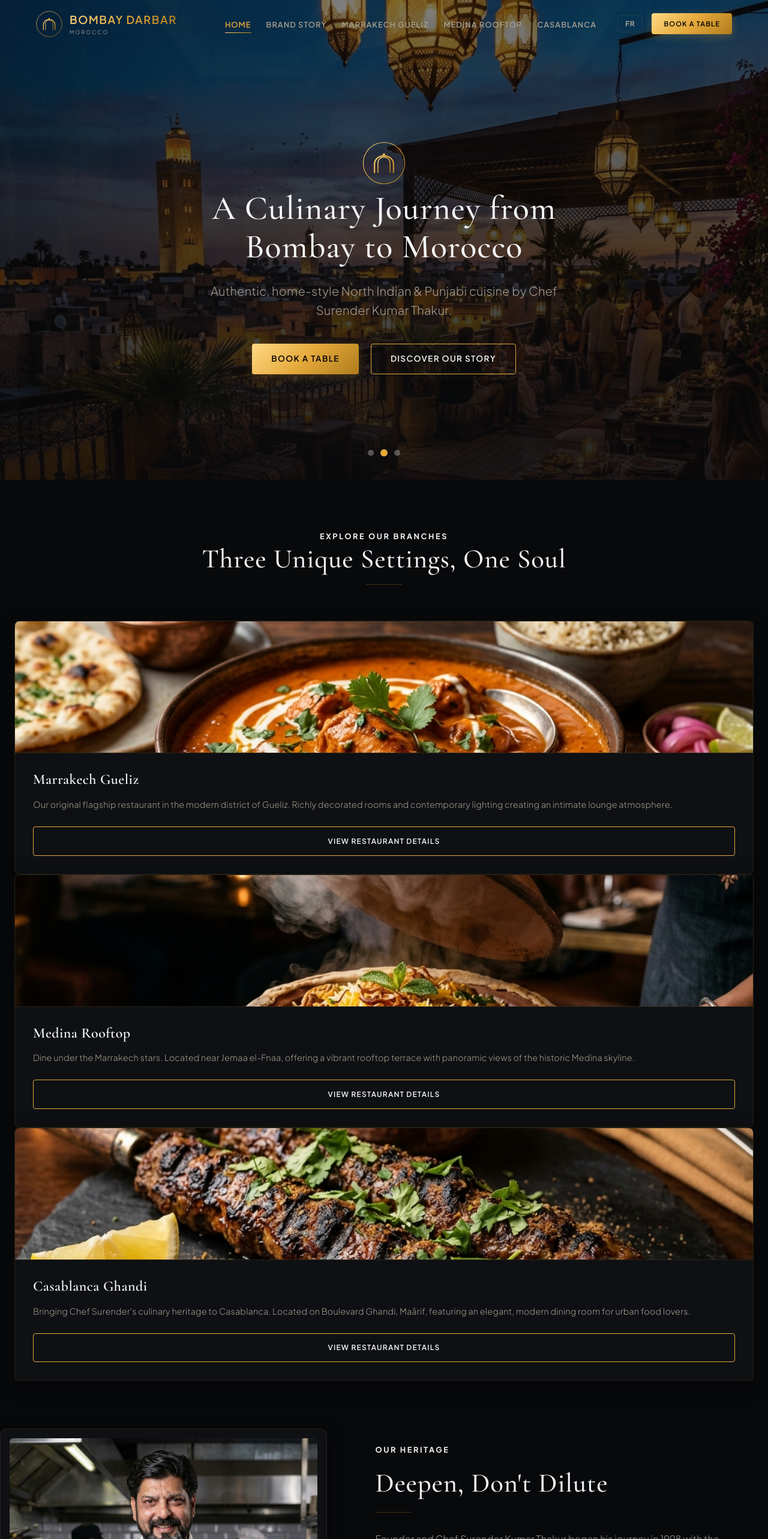
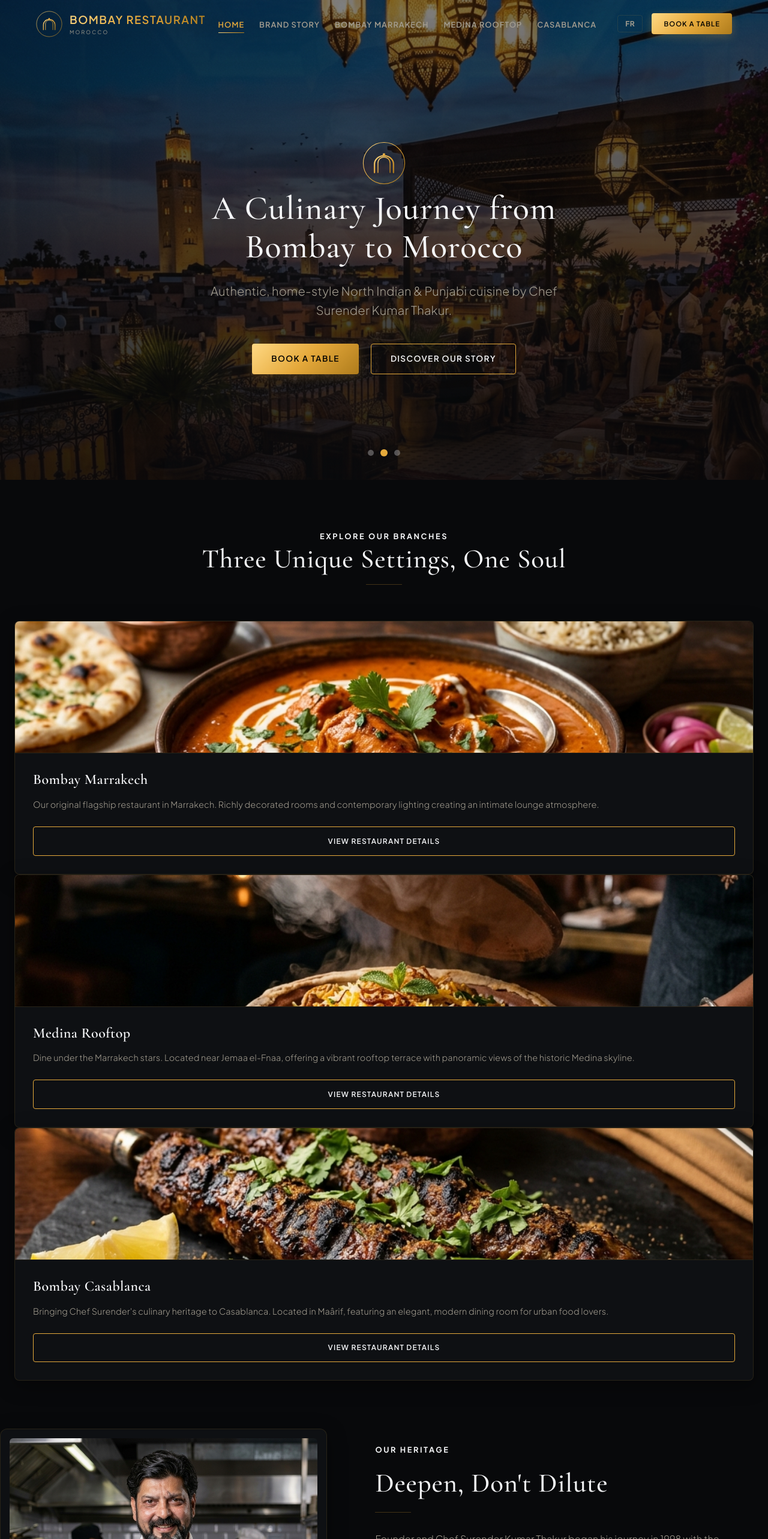
Before and after one commit to mathuryashash/Bombaydar, a Next.js app: page / in a window 1280 px wide. Shown: the top 2566 px of the page at 60% size. Built offline with nearby package versions, Linux system fonts and the light colour scheme.

Commit message:
Rebrand to Bombay Restaurant, Bombay Marrakech, and Bombay Casablanca

```diff
--- a/src/app/layout.tsx
+++ b/src/app/layout.tsx
@@ -5,15 +5,15 @@
 import Footer from "@/components/Footer";
 
 export const metadata: Metadata = {
-  title: "Bombay Darbar | Authentic Indian Cuisine in Morocco",
-  description: "Experience authentic, home-style North Indian & Punjabi cuisine by Chef Surender Kumar Thakur. Visit us in Marrakech (Gueliz & Medina Rooftop) and Casablanca.",
-  keywords: "Indian restaurant Marrakech, Medina rooftop dining, Indian restaurant Casablanca, halal Indian food Morocco, Chef Surender Kumar, Bombay Marrakech, Bombay Medina, Bombay Ghandi",
+  title: "Bombay Restaurant | Authentic Indian Cuisine in Morocco",
+  description: "Experience authentic, home-style North Indian & Punjabi cuisine by Chef Surender Kumar Thakur. Visit us in Marrakech (Bombay Marrakech & Medina Rooftop) and Casablanca.",
+  keywords: "Indian restaurant Marrakech, Medina rooftop dining, Indian restaurant Casablanca, halal Indian food Morocco, Chef Surender Kumar, Bombay Marrakech, Bombay Medina, Bombay Casablanca",
   authors: [{ name: "Chef Surender Kumar Thakur" }],
   openGraph: {
-    title: "Bombay Darbar | Authentic Indian Cuisine in Morocco",
-    description: "Experience authentic home-style North Indian & Punjabi cuisine by Chef Surender Kumar Thakur. Visit us in Marrakech (Gueliz & Medina Rooftop) and Casablanca.",
+    title: "Bombay Restaurant | Authentic Indian Cuisine in Morocco",
+    description: "Experience authentic home-style North Indian & Punjabi cuisine by Chef Surender Kumar Thakur. Visit us in Marrakech (Bombay Marrakech & Medina Rooftop) and Casablanca.",
     url: "https://bombaydar.com",
-    siteName: "Bombay Darbar",
+    siteName: "Bombay Restaurant",
     locale: "en_US",
     type: "website",
   },
--- a/src/app/page.tsx
+++ b/src/app/page.tsx
@@ -51,24 +51,24 @@
       FR: "Le fondateur et chef Surender Kumar Thakur a débuté son parcours en 1998 au sein du prestigieux groupe Oberoi au Trident Udaipur et à l'Oberoi Udaivilas. Après un passage marquant à Bombay Dreams à Hong Kong, il arrive au Maroc en 2004, introduisant pour la première fois dans le Royaume les techniques traditionnelles du tandoor en terre cuite et une authentique cuisine familiale indienne."
     },
     storyText2: {
-      EN: "For over two decades, Chef Surender has operated continuously in Marrakech, expanding from our original Gueliz venue to a stunning Medina rooftop overlook, and now to Boulevard Ghandi, Casablanca. We do not compromise on spices, ingredients, or methods. Our signature chicken biryani is still slow-cooked and served in individually sealed clay pots, just as it was in Punjab generations ago.",
-      FR: "Depuis plus de deux décennies, le Chef Surender exerce continuellement à Marrakech, s'étendant de notre établissement historique de Gueliz à un magnifique toit-terrasse surplombant la Médina, et aujourd'hui au Boulevard Ghandi à Casablanca. Nous ne faisons aucun compromis sur les épices, les ingrédients ou les méthodes. Notre biryani signature au poulet est toujours mijoté et servi dans des pots en terre cuite scellés, comme au Pendjab il y a des générations."
+      EN: "For over two decades, Chef Surender has operated continuously in Marrakech, expanding from our original Marrakech venue to a stunning Medina rooftop overlook, and now to Casablanca. We do not compromise on spices, ingredients, or methods. Our signature chicken biryani is still slow-cooked and served in individually sealed clay pots, just as it was in Punjab generations ago.",
+      FR: "Depuis plus de deux décennies, le Chef Surender exerce continuellement à Marrakech, s'étendant de notre établissement historique de Marrakech à un magnifique toit-terrasse surplombant la Médina, et aujourd'hui à Casablanca. Nous ne faisons aucun compromis sur les épices, les ingrédients ou les méthodes. Notre biryani signature au poulet est toujours mijoté et servi dans des pots en terre cuite scellés, comme au Pendjab il y a des générations."
     },
 
     // Locations Selection
     locationsLabel: { EN: "Explore Our Branches", FR: "Explorez Nos Restaurants" },
     locationsTitle: { EN: "Three Unique Settings, One Soul", FR: "Trois Cadres Uniques, Une Seule Âme" },
     guelizDesc: {
-      EN: "Our original flagship restaurant in the modern district of Gueliz. Richly decorated rooms and contemporary lighting creating an intimate lounge atmosphere.",
-      FR: "Notre restaurant historique dans le quartier moderne de Gueliz. Des salons richement décorés et un éclairage contemporain créant une atmosphère de lounge intime."
+      EN: "Our original flagship restaurant in Marrakech. Richly decorated rooms and contemporary lighting creating an intimate lounge atmosphere.",
+      FR: "Notre restaurant historique dans Marrakech. Des salons richement décorés et un éclairage contemporain créant une atmosphère de lounge intime."
     },
     medinaDesc: {
       EN: "Dine under the Marrakech stars. Located near Jemaa el-Fnaa, offering a vibrant rooftop terrace with panoramic views of the historic Medina skyline.",
       FR: "Dînez sous les étoiles de Marrakech. Situé près de Jemaa el-Fnaa, offrant une terrasse animée sur le toit avec vue panoramique sur la Médina historique."
     },
     casaDesc: {
-      EN: "Bringing Chef Surender's culinary heritage to Casablanca. Located on Boulevard Ghandi, Maârif, featuring an elegant, modern dining room for urban food lovers.",
-      FR: "Apportant l'héritage culinaire du Chef Surender à Casablanca. Situé sur le Boulevard Ghandi, Maârif, offrant une salle élégante pour les passionnés de gastronomie."
+      EN: "Bringing Chef Surender's culinary heritage to Casablanca. Located in Maârif, featuring an elegant, modern dining room for urban food lovers.",
+      FR: "Apportant l'héritage culinaire du Chef Surender à Casablanca. Situé à Maârif, offrant une salle élégante pour les passionnés de gastronomie."
     },
     viewBranch: { EN: "View Restaurant Details", FR: "Voir les Détails" },
 
@@ -84,7 +84,7 @@
         FR: "La meilleure cuisine indienne que j'ai goûtée en dehors de l'Inde. Le biryani au poulet en pot d'argile était incroyablement parfumé et savoureux, et le naan au fromage était chaud et frais. Une hospitalité exceptionnelle du Chef Surender !"
       },
       author: "Amina K. (Google Review)",
-      branch: { EN: "Marrakech Gueliz", FR: "Marrakech Gueliz" }
+      branch: { EN: "Bombay Marrakech", FR: "Bombay Marrakech" }
     },
     {
       text: {
@@ -100,7 +100,7 @@
         FR: "Le biryani au poulet et les plats au poulet façon sizzler sont incroyables ! Des saveurs authentiques de l'Inde du Nord avec une super ambiance."
       },
       author: "Sophie T. (Google Review)",
-      branch: { EN: "Marrakech Gueliz", FR: "Marrakech Gueliz" }
+      branch: { EN: "Bombay Marrakech", FR: "Bombay Marrakech" }
     },
     {
       text: {
@@ -108,7 +108,7 @@
         FR: "Des entrées et pains naan magnifiquement cuisinés. La décoration est élégante et chaleureuse. Excellent service."
       },
       author: "Mark R. (Tripadvisor)",
-      branch: { EN: "Casablanca Ghandi", FR: "Casablanca Ghandi" }
+      branch: { EN: "Bombay Casablanca", FR: "Bombay Casablanca" }
     },
     {
       text: {
@@ -168,10 +168,10 @@
             {/* Gueliz */}
             <div className="branch-card glass-panel">
               <div className="branch-img-container">
-                <Image src="/images/butter_chicken_hd.png" alt="Gueliz dining" width={400} height={250} className="branch-img" />
+                <Image src="/images/butter_chicken_hd.png" alt="Bombay Marrakech dining" width={400} height={250} className="branch-img" />
               </div>
               <div className="branch-card-content">
-                <h3 className="branch-name font-serif">Marrakech Gueliz</h3>
+                <h3 className="branch-name font-serif">Bombay Marrakech</h3>
                 <p className="branch-desc">{copy.guelizDesc[lang]}</p>
                 <div className="branch-actions">
                   <Link href="/locations/gueliz" className="btn-secondary branch-btn">{copy.viewBranch[lang]}</Link>
@@ -199,7 +199,7 @@
                 <Image src="/images/seekh_kebab_hd.png" alt="Casablanca dining" width={400} height={250} className="branch-img" />
               </div>
               <div className="branch-card-content">
-                <h3 className="branch-name font-serif">Casablanca Ghandi</h3>
+                <h3 className="branch-name font-serif">Bombay Casablanca</h3>
                 <p className="branch-desc">{copy.casaDesc[lang]}</p>
                 <div className="branch-actions">
                   <Link href="/locations/casablanca" className="btn-secondary branch-btn">{copy.viewBranch[lang]}</Link>
--- a/src/components/BookingWidget.tsx
+++ b/src/components/BookingWidget.tsx
@@ -29,14 +29,14 @@
   }, []);
 
   const locationLabels: Record<string, { EN: string; FR: string }> = {
-    gueliz: { EN: 'Marrakech Gueliz (Original)', FR: 'Marrakech Gueliz (Original)' },
+    gueliz: { EN: 'Bombay Marrakech', FR: 'Bombay Marrakech' },
     medina: { EN: 'Bombay Medina Rooftop', FR: 'Bombay Médina Rooftop' },
-    casablanca: { EN: 'Ghandi, Casablanca', FR: 'Ghandi, Casablanca' }
+    casablanca: { EN: 'Bombay Casablanca', FR: 'Bombay Casablanca' }
   };
 
   const handleWhatsAppBooking = () => {
     const formattedLocation = locationLabels[location][lang];
-    const text = `Hello Bombay Darbar, I would like to book a table for ${guests} guests at ${formattedLocation} on ${date} at ${time}. Please confirm my booking. Thank you!`;
+    const text = `Hello Bombay Restaurant, I would like to book a table for ${guests} guests at ${formattedLocation} on ${date} at ${time}. Please confirm my booking. Thank you!`;
     const encodedText = encodeURIComponent(text);
     const whatsappUrl = `https://wa.me/212613727362?text=${encodedText}`;
     window.open(whatsappUrl, '_blank');
@@ -128,7 +128,7 @@
 
             {location === 'gueliz' && (
               <div className="cash-notice">
-                ⚠️ {lang === 'EN' ? 'Note: Our Gueliz branch operates on cash-only payments.' : 'Note : Notre restaurant de Gueliz accepte uniquement les espèces.'}
+                ⚠️ {lang === 'EN' ? 'Note: Our Marrakech branch operates on cash-only payments.' : 'Note : Notre restaurant de Marrakech accepte uniquement les espèces.'}
               </div>
             )}
 
@@ -204,7 +204,7 @@
 
                 {location === 'gueliz' && (
                   <div className="cash-notice">
-                    ⚠️ {lang === 'EN' ? 'Note: Our Gueliz branch operates on cash-only payments.' : 'Note : Notre restaurant de Gueliz accepte uniquement les espèces.'}
+                    ⚠️ {lang === 'EN' ? 'Note: Our Marrakech branch operates on cash-only payments.' : 'Note : Notre restaurant de Marrakech accepte uniquement les espèces.'}
                   </div>
                 )}
 
--- a/src/components/Footer.tsx
+++ b/src/components/Footer.tsx
@@ -47,7 +47,7 @@
           <Link href="/" className="footer-logo">
             <Logo size={54} />
             <div className="logo-text-wrapper">
-              <span className="logo-title font-serif gold-text">BOMBAY DARBAR</span>
+              <span className="logo-title font-serif gold-text">BOMBAY RESTAURANT</span>
               <span className="logo-subtitle">MOROCCO</span>
             </div>
           </Link>
@@ -56,7 +56,7 @@
             <a href="https://instagram.com/bombay_marrakech" target="_blank" rel="noopener noreferrer" aria-label="Instagram">
               <span className="social-icon">IG</span>
             </a>
-            <a href="https://facebook.com/bombaymarrakechgueliz" target="_blank" rel="noopener noreferrer" aria-label="Facebook">
+            <a href="https://facebook.com/bombaymarrakech" target="_blank" rel="noopener noreferrer" aria-label="Facebook">
               <span className="social-icon">FB</span>
             </a>
           </div>
@@ -68,9 +68,9 @@
           <ul className="footer-links">
             <li><Link href="/">{lang === 'EN' ? 'Home' : 'Accueil'}</Link></li>
             <li><Link href="/about">{lang === 'EN' ? 'Brand Story' : 'Notre Histoire'}</Link></li>
-            <li><Link href="/locations/gueliz">{lang === 'EN' ? 'Marrakech Gueliz' : 'Marrakech Gueliz'}</Link></li>
+            <li><Link href="/locations/gueliz">{lang === 'EN' ? 'Bombay Marrakech' : 'Bombay Marrakech'}</Link></li>
             <li><Link href="/locations/medina">{lang === 'EN' ? 'Medina Rooftop' : 'Médina Rooftop'}</Link></li>
-            <li><Link href="/locations/casablanca">{lang === 'EN' ? 'Casablanca Outlet' : 'Restaurant Casablanca'}</Link></li>
+            <li><Link href="/locations/casablanca">{lang === 'EN' ? 'Bombay Casablanca' : 'Bombay Casablanca'}</Link></li>
           </ul>
         </div>
 
@@ -79,7 +79,7 @@
           <h4 className="footer-title">{content.locations[lang]}</h4>
           <ul className="footer-locations-list">
             <li>
-              <strong>Gueliz, Marrakech</strong>
+              <strong>Bombay Marrakech</strong>
               <p>7, Rue Ibn Zaidoun</p>
               <span className="footer-hours">Tue - Sun: 12:00 - 23:00 | Mon: 18:00 - 23:00</span>
             </li>
@@ -89,8 +89,8 @@
               <span className="footer-hours">Open Daily: 12:00 - 00:00</span>
             </li>
             <li>
-              <strong>Ghandi, Casablanca</strong>
-              <p>Boulevard Ghandi, Maârif</p>
+              <strong>Bombay Casablanca</strong>
+              <p>Maârif, Casablanca</p>
               <span className="footer-hours">Open Daily: 12:00 - 23:30</span>
             </li>
           </ul>
@@ -105,7 +105,7 @@
               <a href="tel:+212613727362" className="contact-value">+212 613-727362</a>
             </li>
             <li>
-              <span className="contact-label">Sec. Phone (Gueliz):</span>
+              <span className="contact-label">Sec. Phone (Marrakech):</span>
               <a href="tel:+212600919304" className="contact-value">+212 600-919304</a>
             </li>
             <li>
@@ -121,7 +121,7 @@
 
       <div className="footer-bottom">
         <div className="container footer-bottom-flex">
-          <p>&copy; {new Date().getFullYear()} Bombay Darbar Marocco. {content.rights[lang]}</p>
+          <p>&copy; {new Date().getFullYear()} Bombay Restaurant Morocco. {content.rights[lang]}</p>
         </div>
       </div>
     </footer>
--- a/src/components/Logo.tsx
+++ b/src/components/Logo.tsx
@@ -6,7 +6,7 @@
       viewBox="0 0 100 100"
       className={className}
       role="img"
-      aria-label="Bombay Darbar"
+      aria-label="Bombay Restaurant"
     >
       <defs>
         <linearGradient id="logoGold" x1="0%" y1="0%" x2="100%" y2="100%">
--- a/src/components/Navbar.tsx
+++ b/src/components/Navbar.tsx
@@ -43,7 +43,7 @@
   const navLinks = [
     { href: '/', label: { EN: 'Home', FR: 'Accueil' } },
     { href: '/about', label: { EN: 'Brand Story', FR: 'Notre Histoire' } },
-    { href: '/locations/gueliz', label: { EN: 'Marrakech Gueliz', FR: 'Marrakech Gueliz' } },
+    { href: '/locations/gueliz', label: { EN: 'Bombay Marrakech', FR: 'Bombay Marrakech' } },
     { href: '/locations/medina', label: { EN: 'Medina Rooftop', FR: 'Médina Rooftop' } },
     { href: '/locations/casablanca', label: { EN: 'Casablanca', FR: 'Casablanca' } },
   ];
@@ -58,7 +58,7 @@
         <Link href="/" className="nav-logo" onClick={handleLinkClick}>
           <Logo size={44} />
           <div className="logo-text-wrapper">
-            <span className="logo-title font-serif gold-text">BOMBAY DARBAR</span>
+            <span className="logo-title font-serif gold-text">BOMBAY RESTAURANT</span>
             <span className="logo-subtitle">MOROCCO</span>
           </div>
         </Link>
```
Also changed, not shown: src/app/about/page.tsx (+4 -4 lines), src/app/locations/casablanca/page.tsx (+6 -6 lines), src/app/locations/gueliz/page.tsx (+8 -8 lines), image.png (added).
